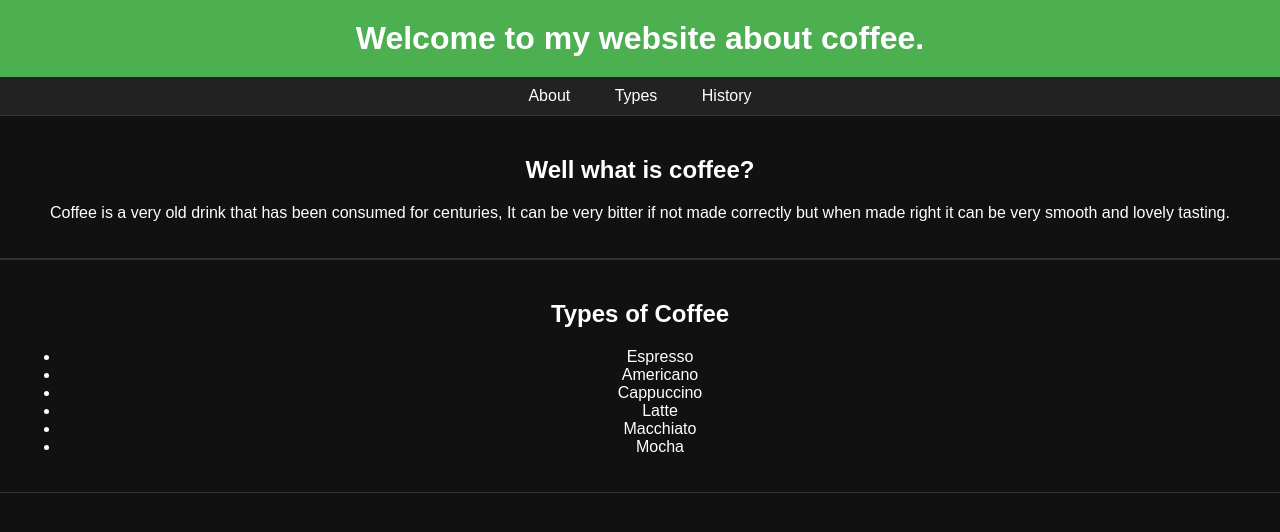
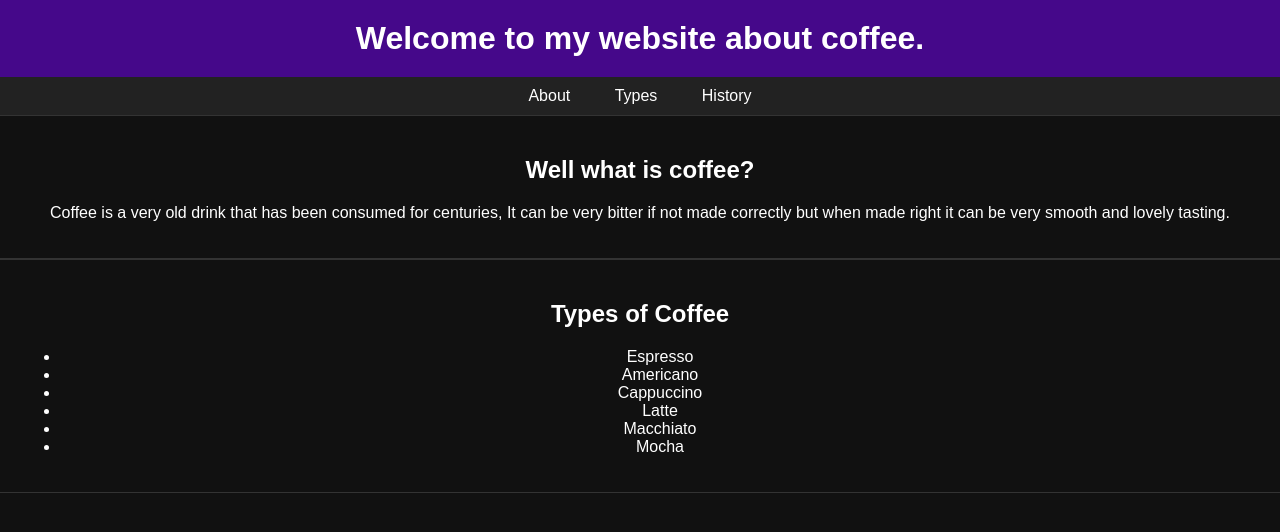
Before and after one commit to codegoose2341/set08101.io, a plain HTML site: page index.html in a window 1280 px wide. Drawn offline with Linux system fonts and the light colour scheme; a script that the page names is missing.

Commit message:
experimenting with ccs colour

```diff
--- a/style.css
+++ b/style.css
@@ -6,7 +6,7 @@ body {
     color: #fff;
   }
   header {
-    background-color: #4CAF50;
+    background-color: #45088a;
     color: white;
     text-align: center;
     padding: 20px 0;
```
